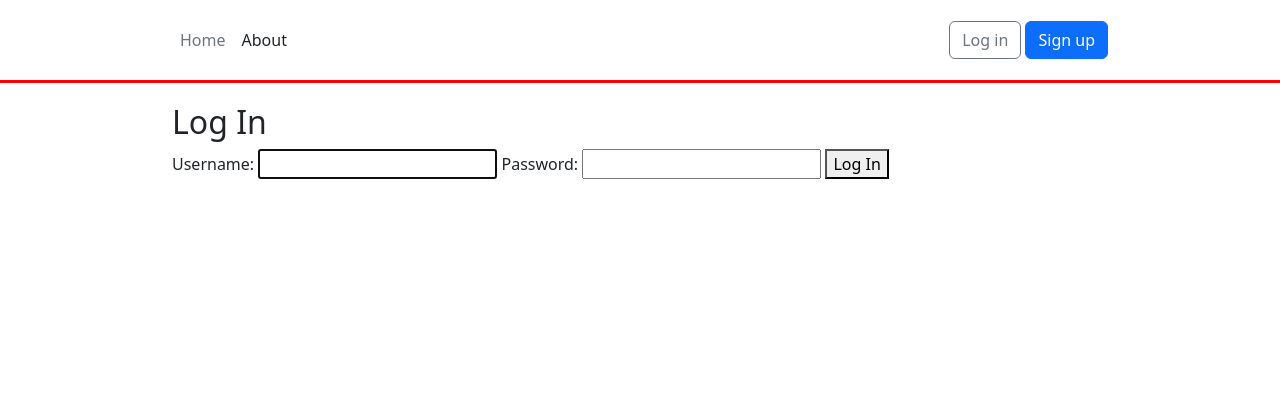
After one commit to azegas/CDP, a Django app: page /accounts/login/ in a window 1280 px wide. The commit adds this page. Shown: the top 420 px of the page. Run offline with Django 4.2, Linux system fonts and the light colour scheme.

Commit message:
login and logout

```diff
--- a/core/project/settings/base.py
+++ b/core/project/settings/base.py
@@ -117,3 +117,6 @@ DEFAULT_AUTO_FIELD = "django.db.models.BigAutoField"
 # https://django-debug-toolbar.readthedocs.io/en/latest/installation.html
 # https://docs.djangoproject.com/en/dev/ref/settings/#internal-ips
 INTERNAL_IPS = ["127.0.0.1"]
+
+LOGIN_REDIRECT_URL = "home"
+LOGOUT_REDIRECT_URL = "home"
--- a/core/project/urls.py
+++ b/core/project/urls.py
@@ -5,6 +5,7 @@ from django.urls import include, path
 urlpatterns = [
     path("admin/", admin.site.urls),
     path("", include("core.apps.welcome.urls")),
+    path("accounts/", include("django.contrib.auth.urls")),
 ]
 
 if settings.DEBUG:
--- a/core/static/css/base.css
+++ b/core/static/css/base.css
@@ -27,3 +27,15 @@ body {
   line-height: 60px; /* Vertically center the text there */
   background-color: #f5f5f5;
 }
+
+header:not(.authenticated) {
+  border-bottom: solid red;
+  padding: 20px;
+  margin-bottom: 20px;
+}
+
+header.authenticated {
+  border-bottom: solid green;
+  padding: 20px;
+  margin-bottom: 20px;
+}
--- a/core/templates/_base.html
+++ b/core/templates/_base.html
@@ -21,19 +21,36 @@
     </head>
 
     <body>
-        <header class="p-3 mb-3 border-bottom">
+        <header {% if user.is_authenticated %} class="authenticated" {% endif %}>
             <div class="container">
                 <div class="d-flex flex-wrap align-items-center justify-content-center justify-content-lg-start">
-                    <a href="/" class="d-flex align-items-center mb-2 mb-lg-0 text-dark text-decoration-none">
-                        <svg class="bi me-2" width="40" height="32" role="img" aria-label="Bootstrap">
-                            <use xlink:href="#bootstrap" />
-                        </svg>
-                    </a>
 
                     <ul class="nav col-12 col-lg-auto me-lg-auto mb-2 justify-content-center mb-md-0">
                         <li><a href="{% url 'home' %}" class="nav-link px-2 link-secondary">Home</a></li>
                         <li><a href="{% url 'about' %}" class="nav-link px-2 link-dark">About</a></li>
                     </ul>
+
+                    <div class="dropdown text-end">
+                        {% if user.is_authenticated %}
+                        <a href="#" class="d-block link-dark text-decoration-none dropdown-toggle" data-bs-toggle="dropdown"
+                            aria-expanded="false">
+                            {{ user.email }}
+                        </a>
+                        <ul class="dropdown-menu text-small">
+                            <li><a class="dropdown-item" href="#">Change password</a></li>
+                            <li>
+                            <hr class="dropdown-divider">
+                            </li>
+                            <li><a class="dropdown-item" href="{% url 'logout' %}">Log out</a></li>
+                        </ul>
+                        {% else %}
+                        <form class="form-inline ml-auto">
+                            <a href="{% url 'login' %}" class="btn btn-outline-secondary">Log in</a>
+                            <a href="#" class="btn btn-primary ml-2">Sign up</a>
+                        </form>
+                        {% endif %}
+                    </div>
+
                 </div>
             </div>
         </header>
--- /dev/null
+++ b/core/templates/registration/login.html
@@ -0,0 +1,16 @@
+{% extends "_base.html" %}
+
+{% block content %}
+
+{% if form.errors %}
+<p>Your username and password didn't match. Please try again.</p>
+{% endif %}
+
+<h2>Log In</h2>
+<form method="post" action="{% url 'login' %}">
+  {% csrf_token %}
+  {{ form }}
+  <button type="submit">Log In</button>
+</form>
+
+{% endblock %}
```
Also changed, not shown: README.md, 1 other file.
